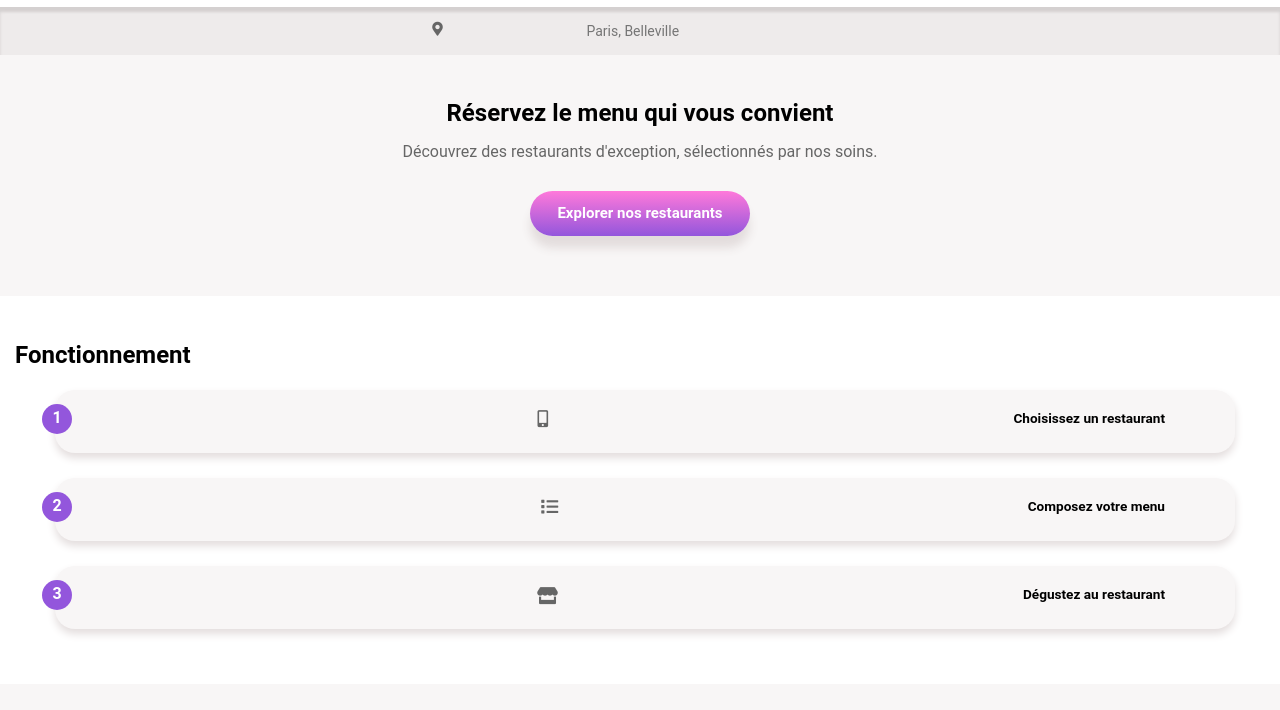
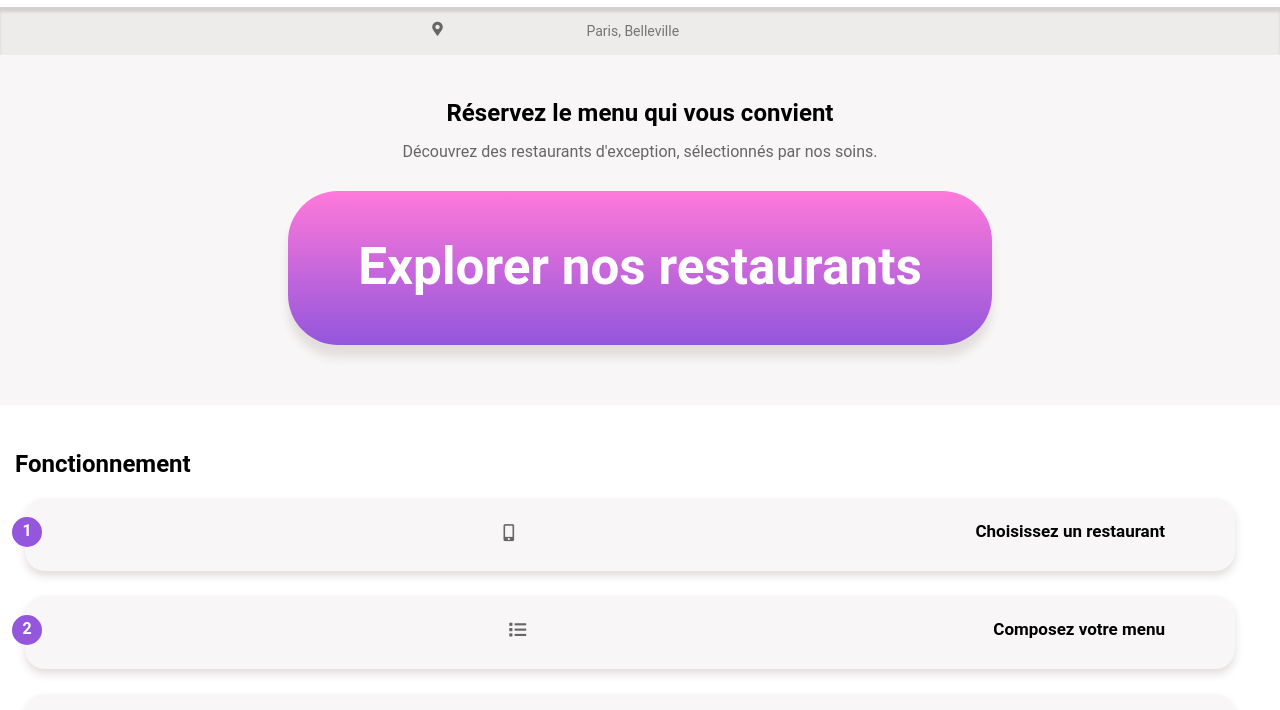
Before and after one commit to sabi2021/P3_FERHI_SABRINA, a website: page index.html in a window 1280 px wide. Shown: the part 70-780 px from the top of the page. Drawn offline with Linux system fonts and the light colour scheme; a web font is replaced by a local one.

Commit message:
correction  ul pour la partie fonctionnement et changement du width et height en px par des vw

```diff
--- a/sass/_typographie.scss
+++ b/sass/_typographie.scss
@@ -8,7 +8,7 @@ h1 {
 }
 
 h2 {
-    font-size: 80%;
+    font-size: 100%;
     font-weight: bold;
 }
 
--- a/sass/components/_buttons.scss
+++ b/sass/components/_buttons.scss
@@ -1,8 +1,11 @@
 .btn {
     border-radius:50px;
-    width: 220px;
-    height: 45px;
-    font-size: 15px;
+//    width: 220px;
+//    height: 45px;
+//  Remplacement des px par des vw
+    width: 55vw;
+    height: 12vw;
+    font-size: 4vw;
     font-weight: bold;
     background: linear-gradient($color-secondary, $color-primary);
     color: $color-light;
@@ -14,7 +17,7 @@
     transition-property: transform;
     transition-duration: 400ms;
     text-align: center;
-
+    overflow: auto;
     &:hover {
        transform: scale(1);
        background:linear-gradient( lighten($color-secondary,5),lighten($color-primary, 5) );
--- a/sass/layouts/_container.scss
+++ b/sass/layouts/_container.scss
@@ -1,5 +1,9 @@
 .container {
     padding: 30px 15px;
+
+    .stepList {
+        padding-left: 10px;
+    }
 }
 
 .container_bg {
```
Also changed, not shown: index.html (+1 -1 lines), public/css/style.css, 1 other file.
